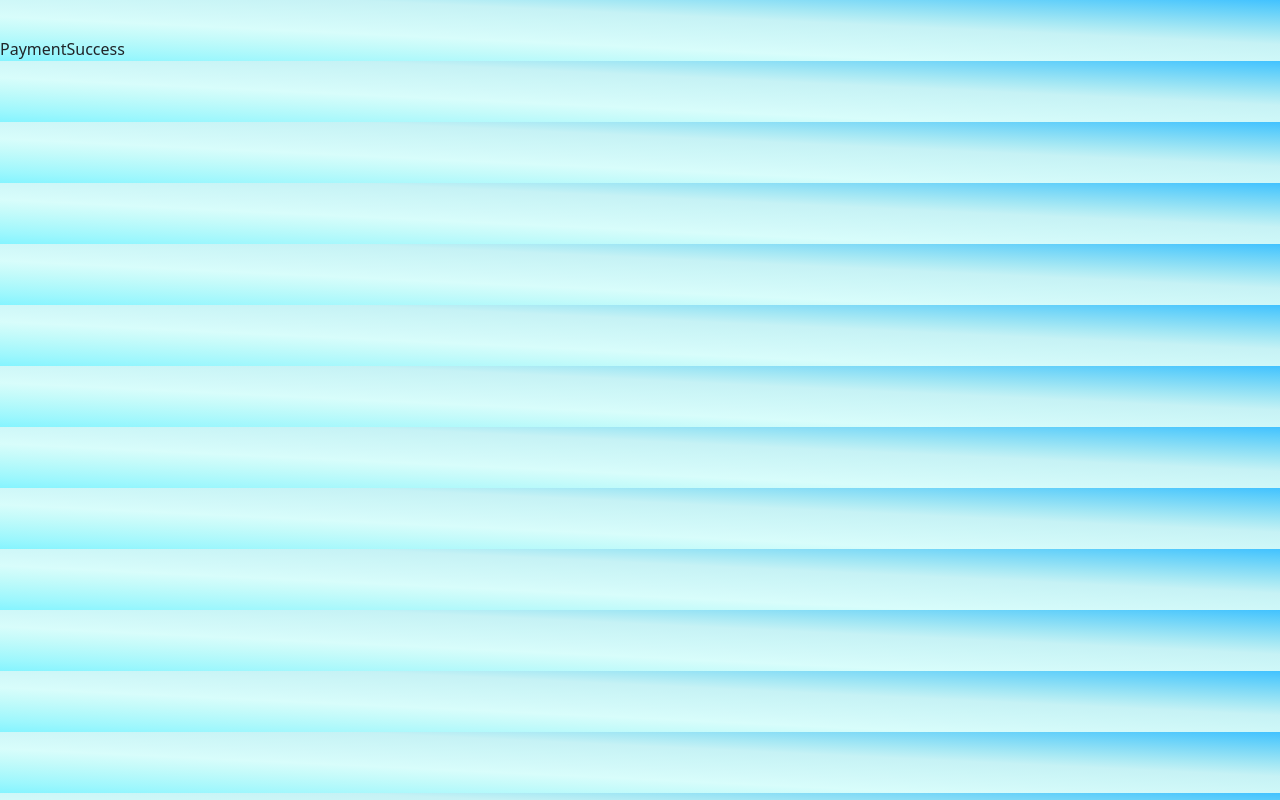
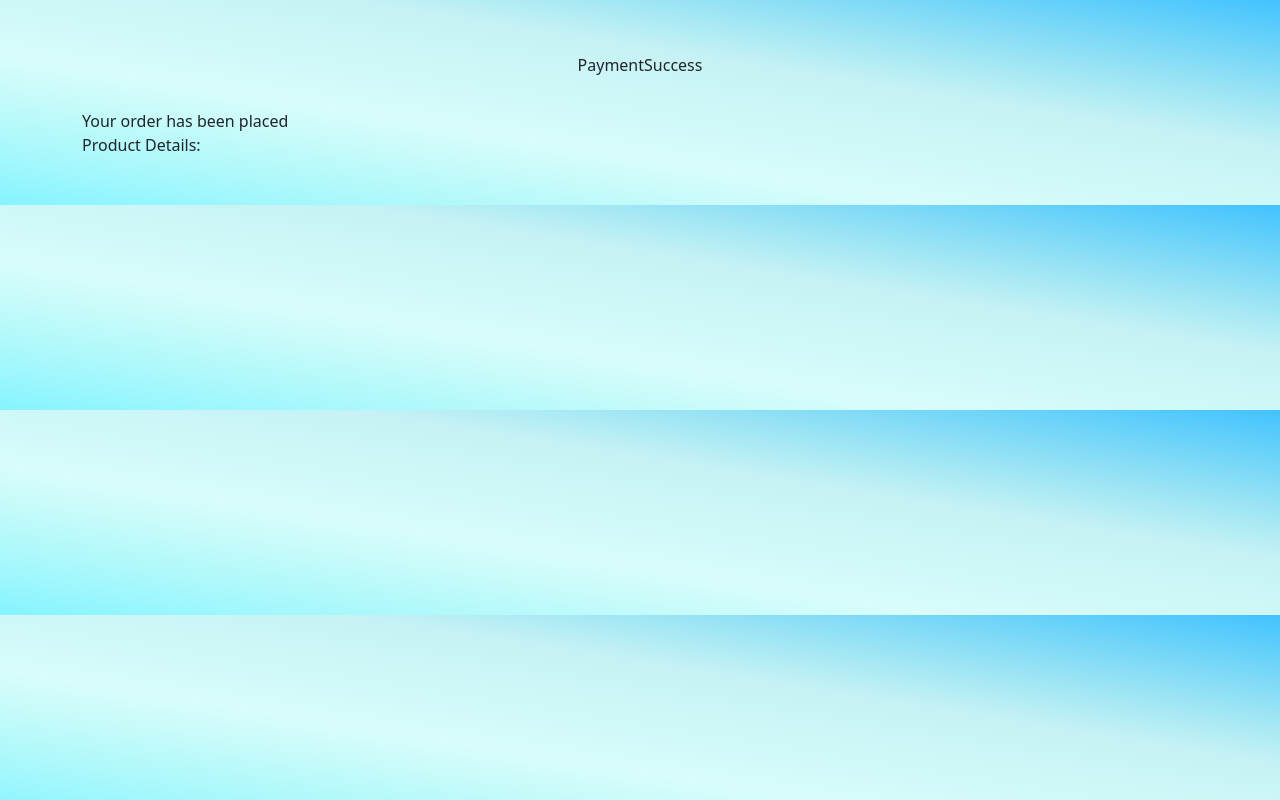
Before and after one commit to Nuellity/e-commerce-fullstack, a React (Create React App) app in the folder frontend/: page /paymentsuccess in a window 1280 px wide. Built offline with nearby package versions, Linux system fonts and the light colour scheme.

Commit message:
change stripe settings

```diff
--- a/frontend/src/components/Checkout/Pay.jsx
+++ b/frontend/src/components/Checkout/Pay.jsx
@@ -51,7 +51,7 @@ function Pay() {
   };
 
   const  handleNext = async (e) => {
-    console.log("next orking...")
+    console.log("next working...")
     e.preventDefault();
     setFormErrors(validate(userData));
     setErrorState(true);
--- a/frontend/src/components/Checkout/PaymentSuccess.jsx
+++ b/frontend/src/components/Checkout/PaymentSuccess.jsx
@@ -1,9 +1,28 @@
-import React from 'react'
+import React from "react";
+import { useSelector } from "react-redux"
 
 function PaymentSuccess() {
+  const cart = useSelector(state => state.cart)
+  console.log(cart)
+
   return (
-    <div>PaymentSuccess</div>
-  )
+    <>
+    <div className="py-3">
+    <div className="text-center">PaymentSuccess</div>
+    <div className="container">
+    <div className="row">
+    <div>
+      Your order has been placed
+    </div>
+    <div>
+      Product Details:
+    </div>
+    </div>
+    </div>
+
+    </div>
+    </>
+  );
 }
 
-export default PaymentSuccess
+export default PaymentSuccess;
--- a/frontend/src/components/Checkout/Stripe/Stripe.jsx
+++ b/frontend/src/components/Checkout/Stripe/Stripe.jsx
@@ -5,10 +5,12 @@ import { loadStripe } from "@stripe/stripe-js";
 import { Elements } from "@stripe/react-stripe-js";
 import StripeForm from "./StripeForm";
 import { useSelector } from "react-redux";
+import { publicRequest, userRequest } from "../../../axiosRequest";
 
 function Stripe() {
   const [stripePromise, setStripePromise] = useState(null);
   const [clientKey, setClientKey] = useState("");
+  console.log(clientKey)
 
   const price = useSelector(state => state.cart.total)
 
@@ -16,7 +18,7 @@ function Stripe() {
   useEffect(() => {
     const fetchPublicKey = async (result) => {
       try {
-        const res = await axios.get(
+        const res = await publicRequest.get(
           "http://localhost:4000/api/checkout/config"
         );
         const stripeKey = res.data.stripePublishKey;
@@ -31,7 +33,7 @@ function Stripe() {
   useEffect(() => {
     const fetchClientKey = async (result) => {
       try {
-        const res = await axios.post(
+        const res = await userRequest.post(
           "http://localhost:4000/api/checkout/payment",
           {
             method: "POST",
```
Also changed, not shown: 1 other file (tests, documents, lock files or other folders).
